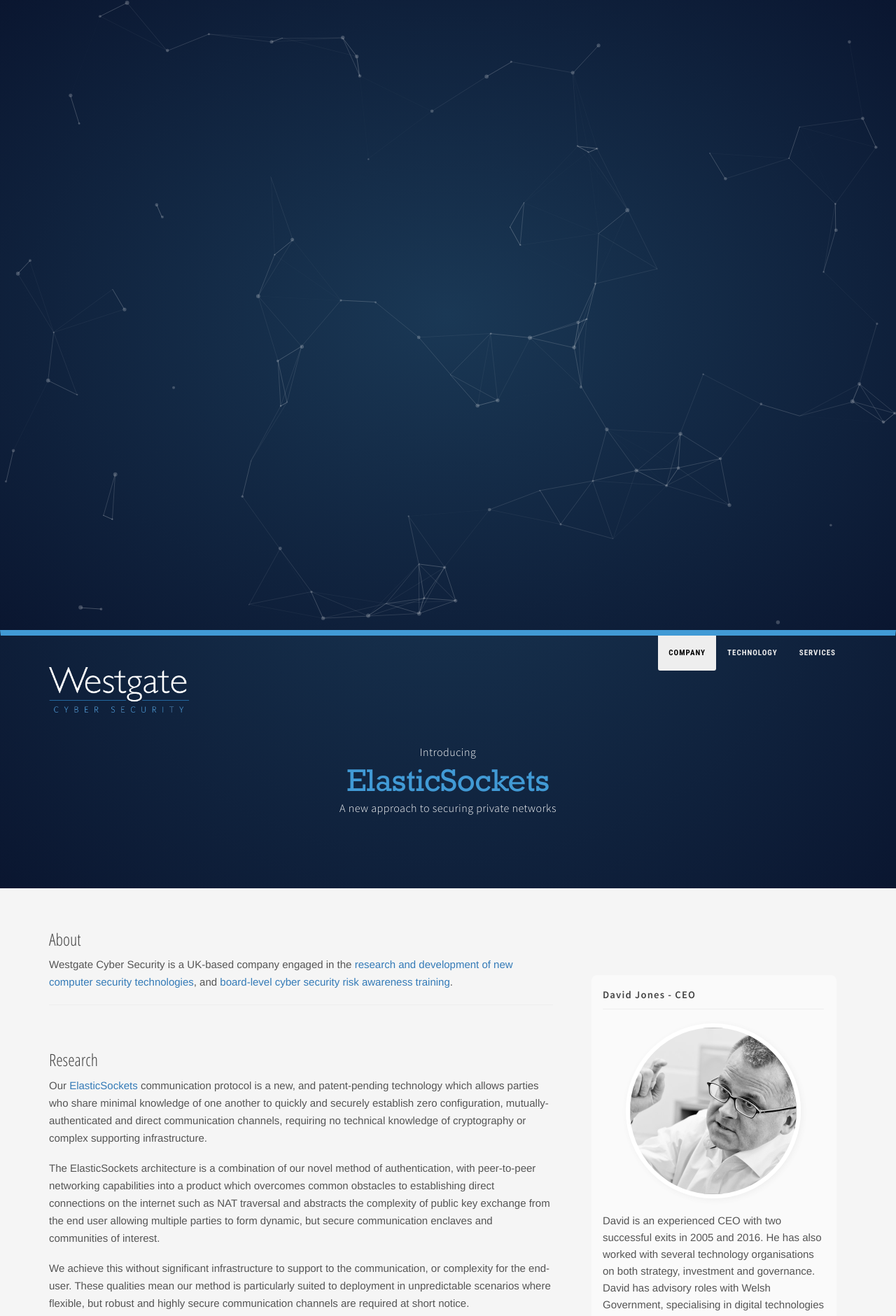
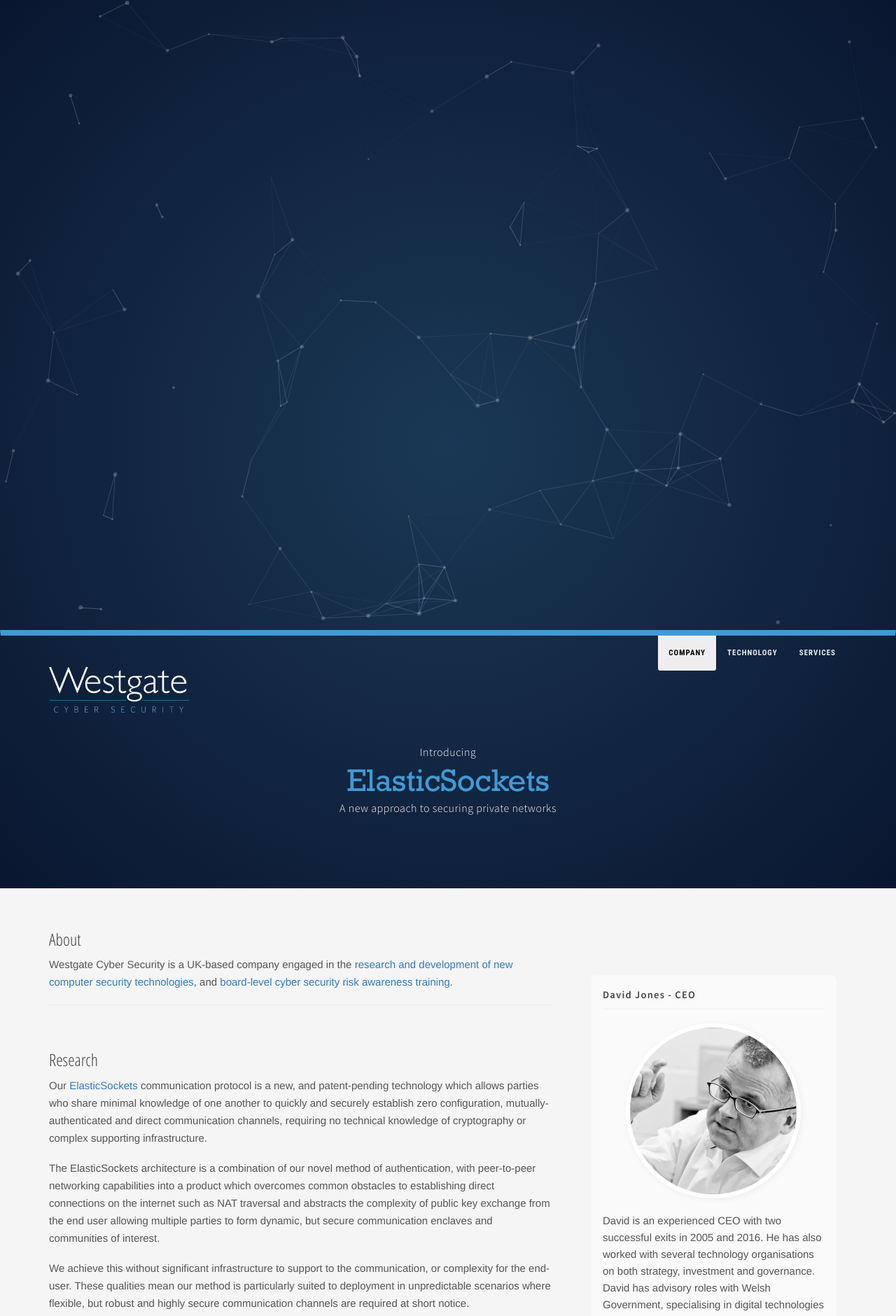
Before and after one commit to westgatecyber/westgatecyber.github.io, a Jekyll site: the page built from index.html, in a window 1280 px wide. Shown: the top 1880 px of the page at 70% size. Built offline with Jekyll 4.4.1, drawn with Linux system fonts in a browser that asks for light colours; nearby versions of some CDN libraries.

Commit message:
testing particleJS

```diff
--- a/css/style.css
+++ b/css/style.css
@@ -37,7 +37,6 @@ canvas{
 #particles-js {
   width: 100%;
   height: 100%;
-  background: radial-gradient(#1A3855, #0A1630);
 }
 
 .navbar-toggle {
```
